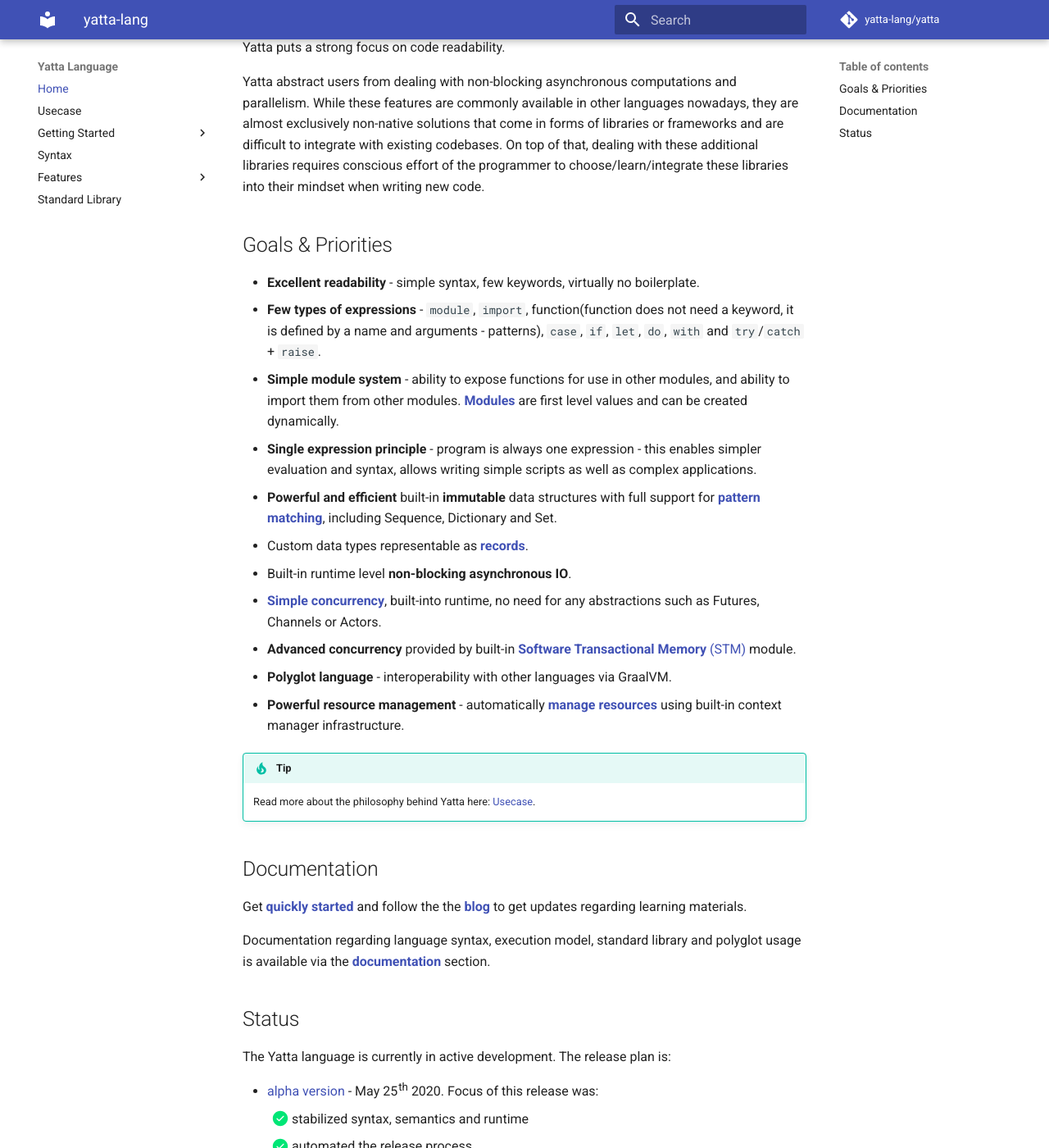
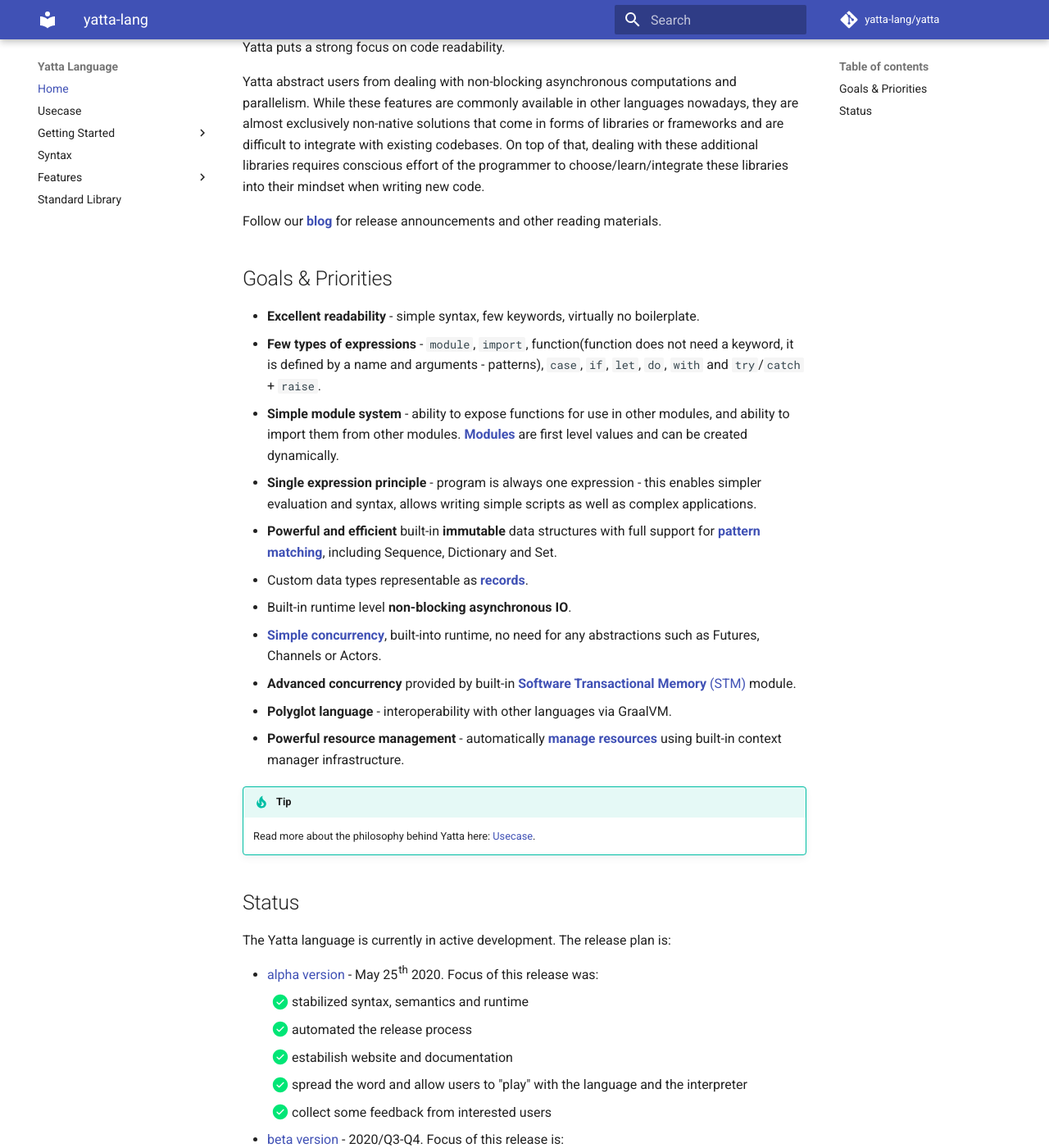
Before and after one commit to yona-lang/homepage, an MkDocs documentation site: the page built from docs/index.md, in a window 1280 px wide and 1400 px high, scrolled down 229 px. Shown: the whole window at 82% size. Built offline with MkDocs 1.6.1 and Material for MkDocs 9.7.7, drawn with Linux system fonts in a browser that asks for light colours; comment, search, counter and statistics services are not loaded.

Commit message:
fix links on home

```diff
--- a/docs/index.md
+++ b/docs/index.md
@@ -15,26 +15,23 @@ Yatta is a **minimalistic**, **(strongly) dynamically** typed, **parallel** and
 
 Yatta abstract users from dealing with non-blocking asynchronous computations and parallelism. While these features are commonly available in other languages nowadays, they are almost exclusively non-native solutions that come in forms of libraries or frameworks and are difficult to integrate with existing codebases. On top of that, dealing with these additional libraries requires conscious effort of the programmer to choose/learn/integrate these libraries into their mindset when writing new code.
 
+Follow our [**blog**](https://functional.blog) for release announcements and other reading materials.
+
 ## Goals & Priorities
 - **Excellent readability** - simple syntax, few keywords, virtually no boilerplate.
 - **Few types of expressions** - `module`, `import`, function(function does not need a keyword, it is defined by a name and arguments - patterns), `case`, `if`, `let`, `do`, `with` and `try`/`catch` + `raise`.
-- **Simple module system** - ability to expose functions for use in other modules, and ability to import them from other modules. [**Modules**](/docs/syntax#module-expression) are first level values and can be created dynamically.
+- **Simple module system** - ability to expose functions for use in other modules, and ability to import them from other modules. [**Modules**](syntax#module-expression) are first level values and can be created dynamically.
 - **Single expression principle** - program is always one expression - this enables simpler evaluation and syntax, allows writing simple scripts as well as complex applications.
-- **Powerful and efficient** built-in **immutable** data structures with full support for [**pattern matching**]({{< ref "docs/pattern-matching" >}}), including Sequence, Dictionary and Set.
-- Custom data types representable as [**records**](/docs/syntax#records).
+- **Powerful and efficient** built-in **immutable** data structures with full support for [**pattern matching**](pattern-matching), including Sequence, Dictionary and Set.
+- Custom data types representable as [**records**](syntax#records).
 - Built-in runtime level **non-blocking asynchronous IO**.
-- [**Simple concurrency**](/docs#execution-model), built-into runtime, no need for any abstractions such as Futures, Channels or Actors.
-- **Advanced concurrency** provided by built-in [**Software Transactional Memory** (STM)](docs/stdlib/stm) module.
+- [**Simple concurrency**](usecase#execution-model), built-into runtime, no need for any abstractions such as Futures, Channels or Actors.
+- **Advanced concurrency** provided by built-in [**Software Transactional Memory** (STM)](stdlib/stm) module.
 - **Polyglot language** - interoperability with other languages via GraalVM.
-- **Powerful resource management** - automatically [**manage resources**](docs/resource-management) using built-in context manager infrastructure.
+- **Powerful resource management** - automatically [**manage resources**](resource-management) using built-in context manager infrastructure.
 
 !!! tip
     Read more about the philosophy behind Yatta here: [Usecase](usecase.md).
-
-## Documentation
-Get [**quickly started**](installation) and follow the the [**blog**](https://functional.blog) to get updates regarding learning materials.
-
-Documentation regarding language syntax, execution model, standard library and polyglot usage is available via the [**documentation**](/docs) section.
 
 ## Status
 The Yatta language is currently in active development. The release plan is:
--- a/mkdocs.yml
+++ b/mkdocs.yml
@@ -13,7 +13,7 @@ nav:
       - Module Loader: module-loader.md
       - Polyglot APIs: polyglot.md
       - Resource Management: resource-management.md
-  - Standard Library: stdlib
+  - Standard Library: stdlib/index.md
 
 theme:
   name: material
```
